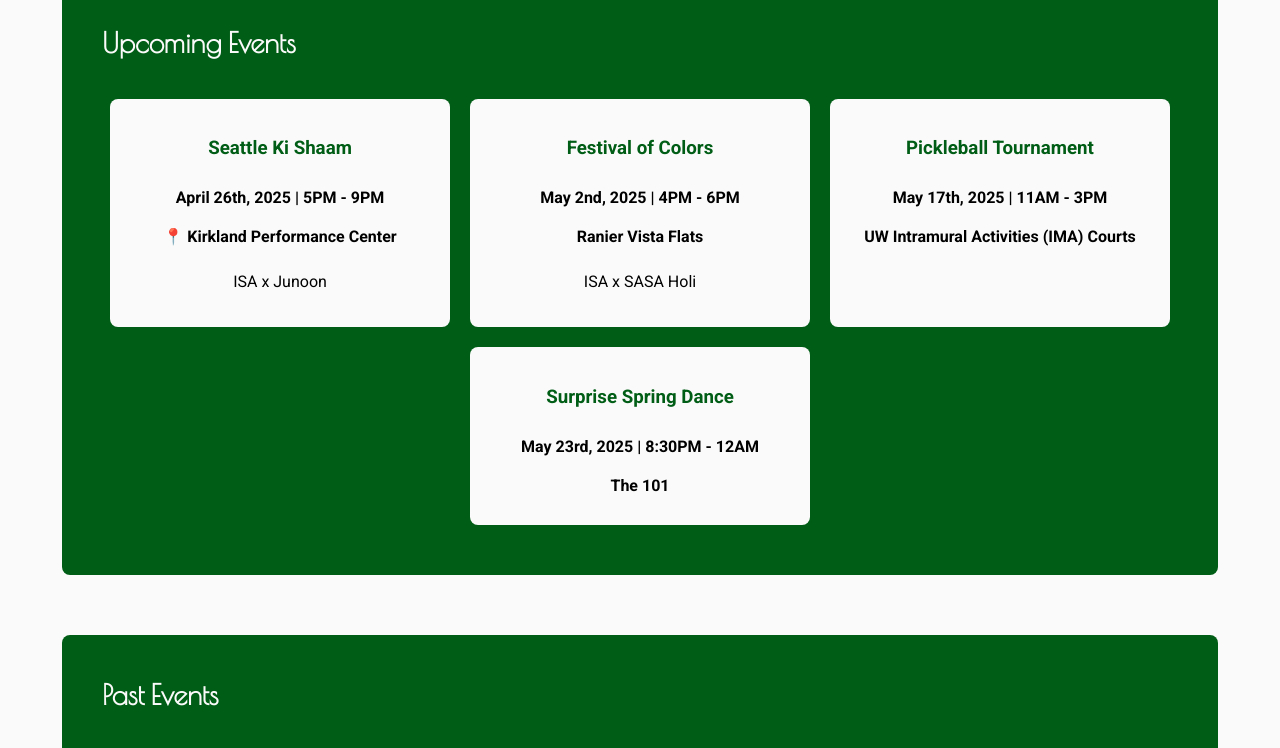
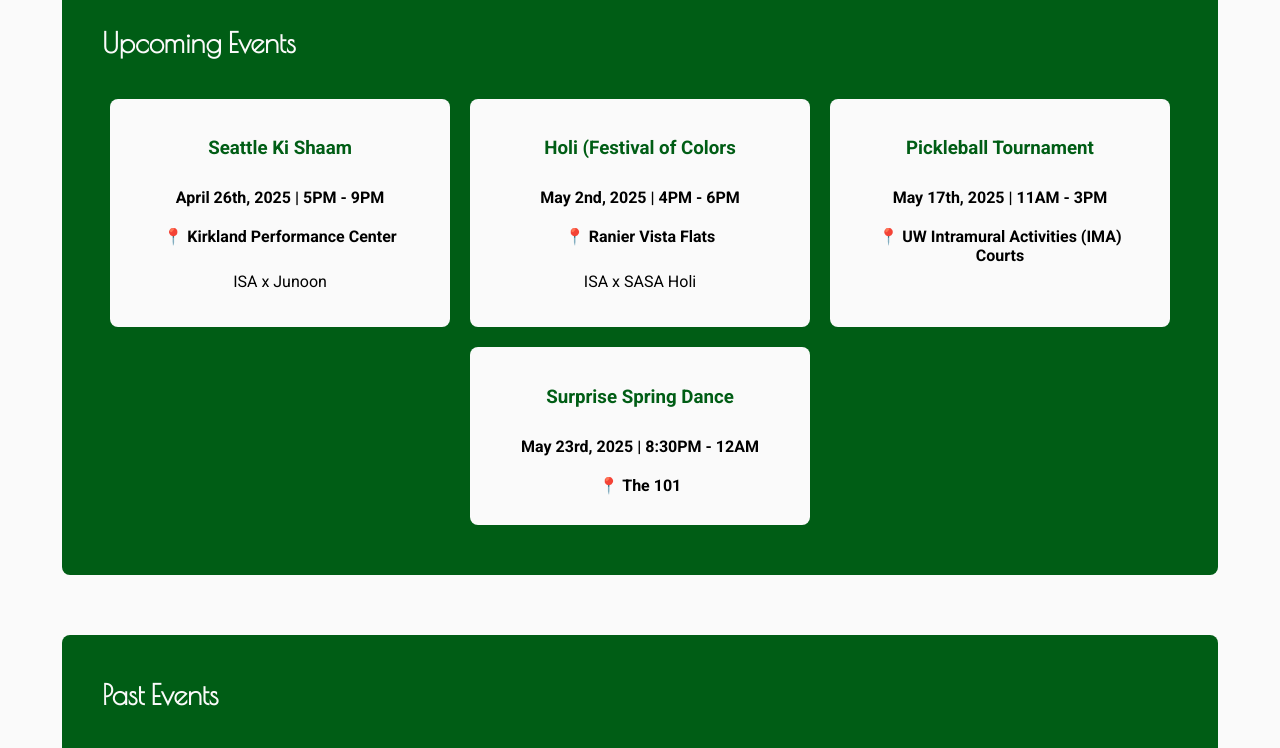
Before and after one commit to aryacholkar9/uw_isa, a plain HTML site: page index.html in a window 1280 px wide. Shown: the part 860-1608 px from the top of the page. Drawn offline with nearby package versions, Linux system fonts and the light colour scheme; a web font is replaced by a local one.

Commit message:
Update index.html

```diff
--- a/index.html
+++ b/index.html
@@ -45,20 +45,35 @@
                     <p> ISA x Junoon </p>
                 </div>
                 <div class="event">
-                    <h3>Festival of Colors</h3>
+                    <h3>Holi (Festival of Colors</h3>
                     <h4>May 2nd, 2025 | 4PM - 6PM</h4>
-                    <h4>Ranier Vista Flats</h4>
+                    <h4>
+                        <a href="https://www.google.com/maps/place/Rainier+Vista,+Seattle,+WA+98108/@47.5636889,-122.298665,16.4z/data=!4m6!3m5!1s0x54906a738e82bfab:0x372e5fdc0b2c2e91!8m2!3d47.5634667!4d-122.2946206!16s%2Fg%2F12lv_j6d4?entry=ttu&g_ep=EgoyMDI1MDQyMC4wIKXMDSoASAFQAw%3D%3D"
+                           target="_blank" class="maplink">
+                          📍 Ranier Vista Flats
+                        </a>
+                    </h4>
                     <p> ISA x SASA Holi </p>
                 </div>
                 <div class="event">
                     <h3>Pickleball Tournament</h3>
                     <h4>May 17th, 2025 | 11AM - 3PM</h4>
-                    <h4>UW Intramural Activities (IMA) Courts</h4>
+                    <h4>
+                        <a href="https://www.google.com/maps/place/University+of+Washington+Intramural+Activities+Building+(IMA)/@47.6542121,-122.3013156,18.39z/data=!4m15!1m8!3m7!1s0x549014924e949f33:0x5c6c688715248be7!2sIMA+Sports+Field,+Seattle,+WA+98105!3b1!8m2!3d47.6548594!4d-122.3006859!16s%2Fg%2F11b6ylfxpv!3m5!1s0x54906ab51eccdb73:0x11ed37d4b0f35c56!8m2!3d47.6535921!4d-122.3015799!16s%2Fg%2F1tg8jfft?entry=ttu&g_ep=EgoyMDI1MDQyMC4wIKXMDSoASAFQAw%3D%3D"
+                           target="_blank" class="maplink">
+                          📍 UW Intramural Activities (IMA) Courts
+                        </a>
+                    </h4>
                 </div>
                 <div class="event">
                     <h3>Surprise Spring Dance</h3>
                     <h4>May 23rd, 2025 | 8:30PM - 12AM</h4>
-                    <h4>The 101</h4>
+                    <h4>
+                        <a href="https://www.google.com/maps/place/THE+101/@47.5989883,-122.336519,17z/data=!3m1!4b1!4m6!3m5!1s0x54906bc21846a46f:0x357a69b2586b3ac!8m2!3d47.5989883!4d-122.3339441!16s%2Fg%2F11g0l4sqf7?entry=ttu&g_ep=EgoyMDI1MDQyMC4wIKXMDSoASAFQAw%3D%3D"
+                           target="_blank" class="maplink">
+                          📍 The 101
+                        </a>
+                    </h4>
                 </div>
             </div>
             <div class="past">
```
